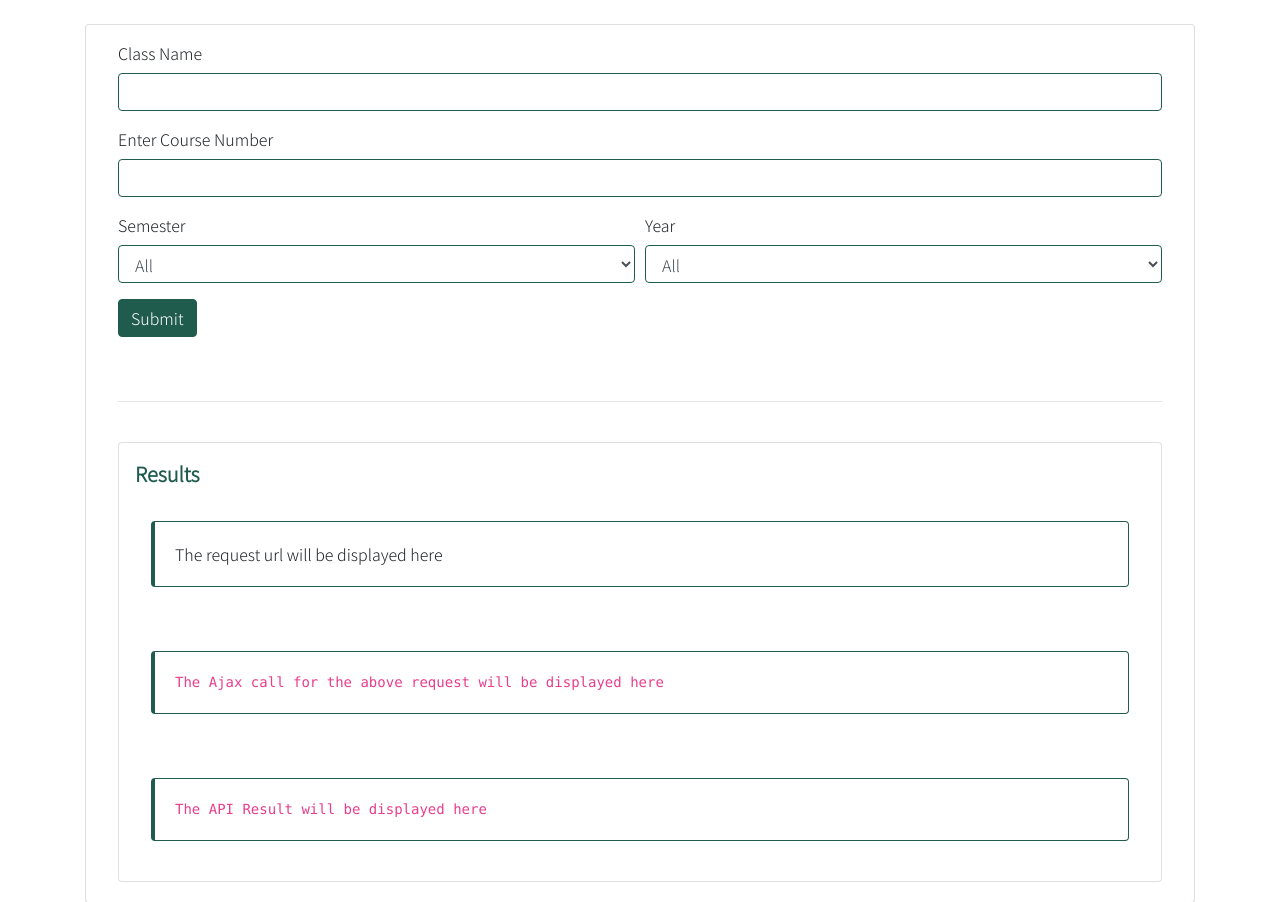
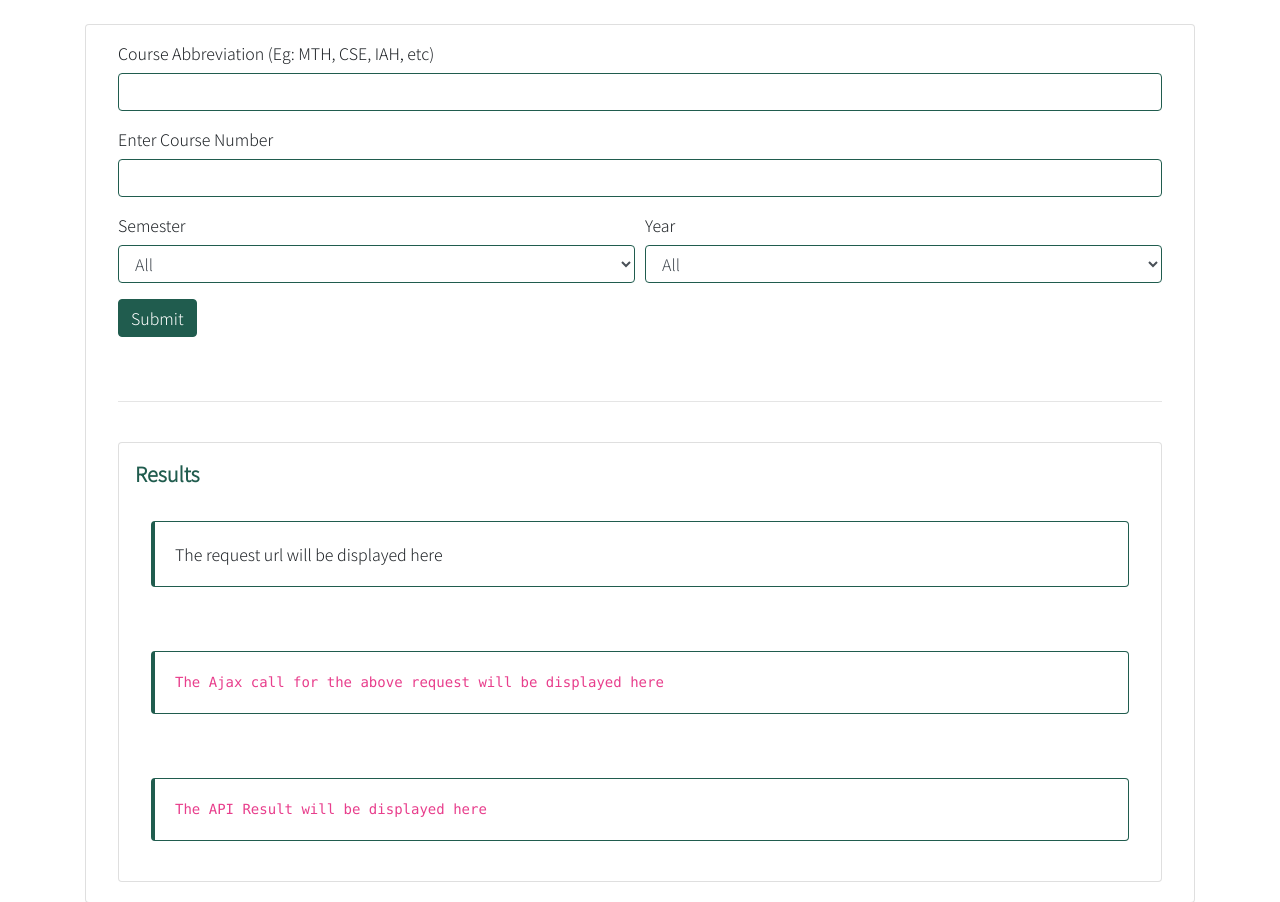
Before and after one commit to AshGod16/MSUGradesAPI, a Flask app: page /interactive in a window 1280 px wide. Shown: the part 56-958 px from the top of the page. Run offline with Flask 2, Linux system fonts and the light colour scheme; some libraries are stand-ins or nearby versions.

```diff
--- a/templates/interactive.html
+++ b/templates/interactive.html
@@ -55,7 +55,7 @@
             <div class="card-body">
                 <form>
                   <div class="form-group">
-                    <label for="courseName">Class Name</label>
+                    <label for="courseName">Course Abbreviation (Eg: MTH, CSE, IAH, etc)</label>
                     <input type="text" class="form-control" id="courseName" style="border-color: #205c4e">
                   </div>
 
```
